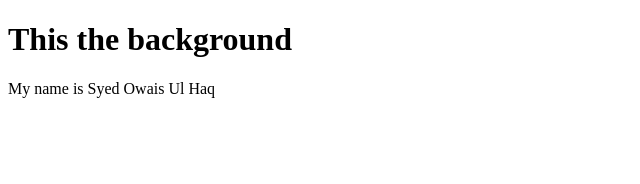
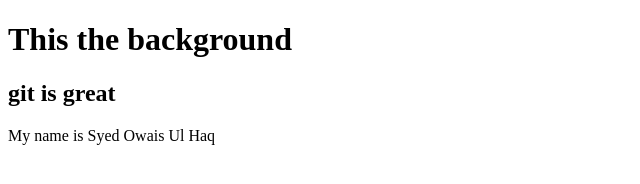
Before and after one commit to owais-dev/test-project, a plain HTML site: page index.html in a window 1280 px wide. Shown: the whole page, without its empty margins (0-640 px from the left). Drawn offline with Linux system fonts and the light colour scheme.

Commit message:
adding h2 heading

```diff
--- a/index.html
+++ b/index.html
@@ -5,6 +5,7 @@
 </head>
 <body>
 	<h1>This the background</h1>
+	<h2>git is great</h2>
 
 	My name is Syed Owais Ul Haq
 </body>
```
